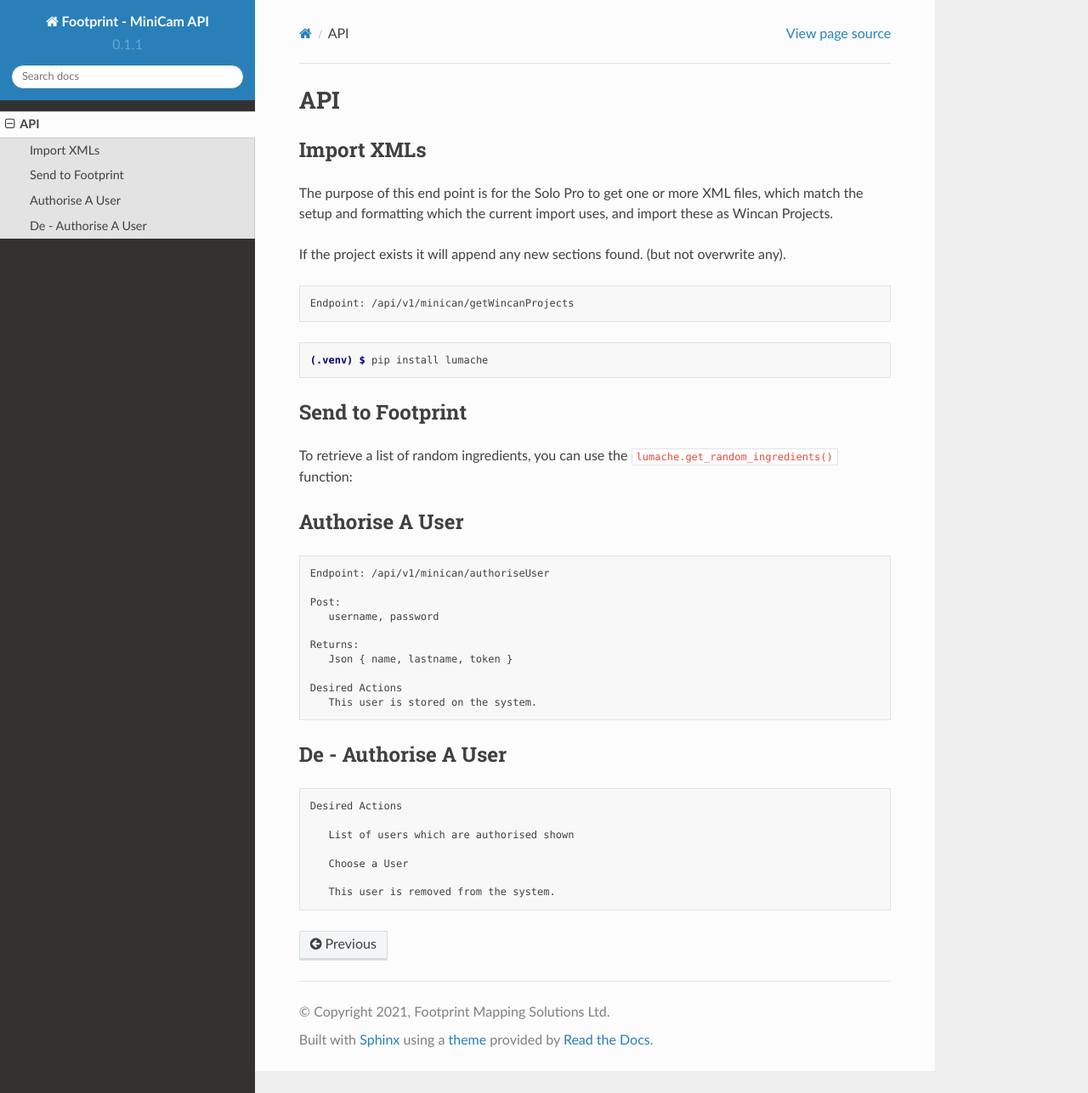
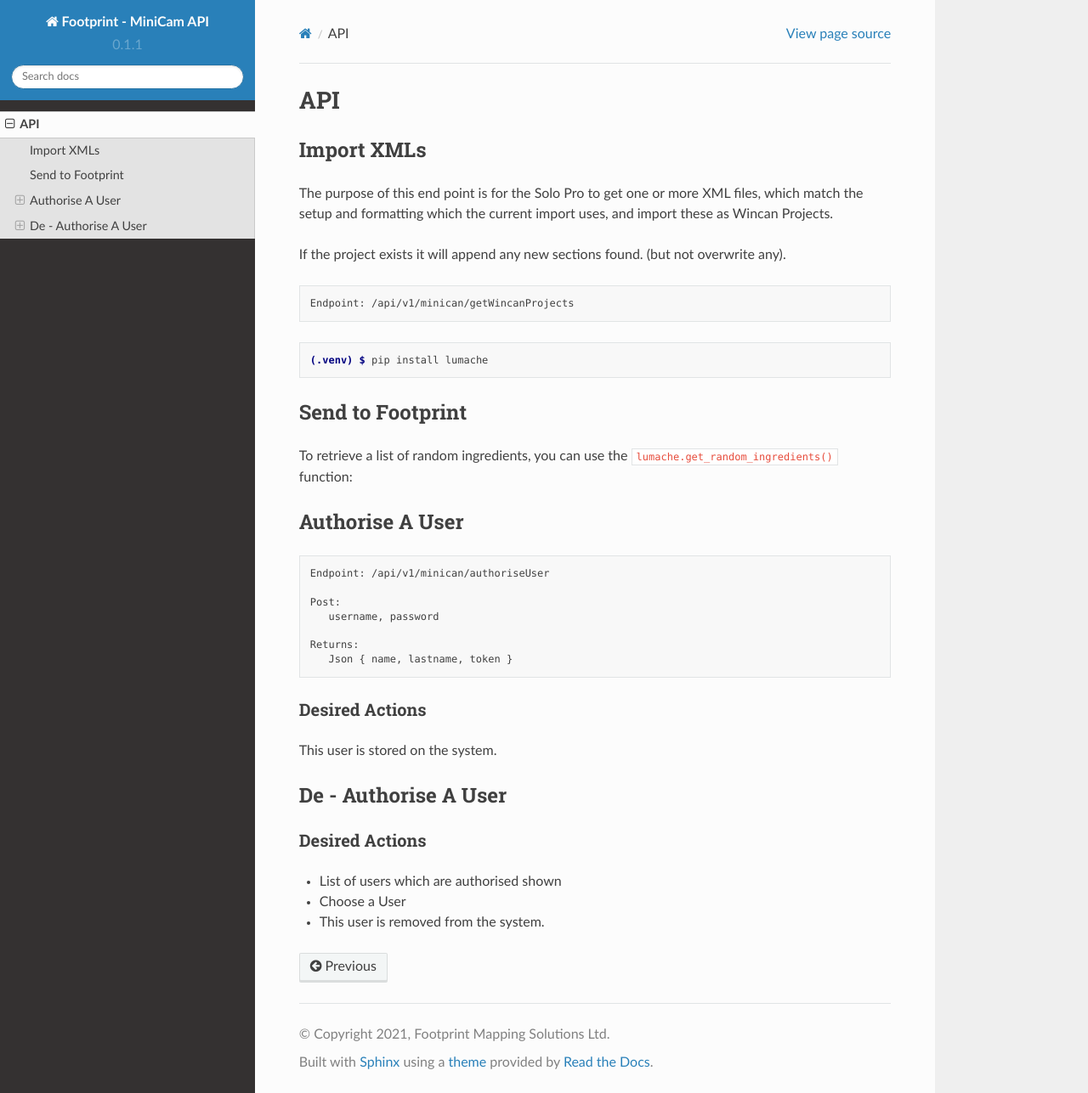
Before and after one commit to matthiscock/minicamapi, a Sphinx documentation site: the page built from docs/source/api.rst, in a window 1280 px wide and 1287 px high. Shown: the whole window at 85% size. Built offline with Sphinx 7.4.7 and the Read the Docs theme 2.0.0, drawn with Linux system fonts in a browser that asks for light colours; pages that are not in the unit, such as notebooks, are missing from menus.

```diff
--- a/docs/source/api.rst
+++ b/docs/source/api.rst
@@ -43,19 +43,18 @@ Authorise A User
    Returns:
       Json { name, lastname, token }
 
-   Desired Actions
-      This user is stored on the system.
+Desired Actions
+~~~~~~~~~~~~~~~
+
+This user is stored on the system.
 
 
 De - Authorise A User
 ----------------
 
-.. code-block:: php
+Desired Actions
+~~~~~~~~~~~~~~~
 
-   Desired Actions
-
-      List of users which are authorised shown
-
-      Choose a User
-
-      This user is removed from the system.
+* List of users which are authorised shown
+* Choose a User
+* This user is removed from the system.
```
